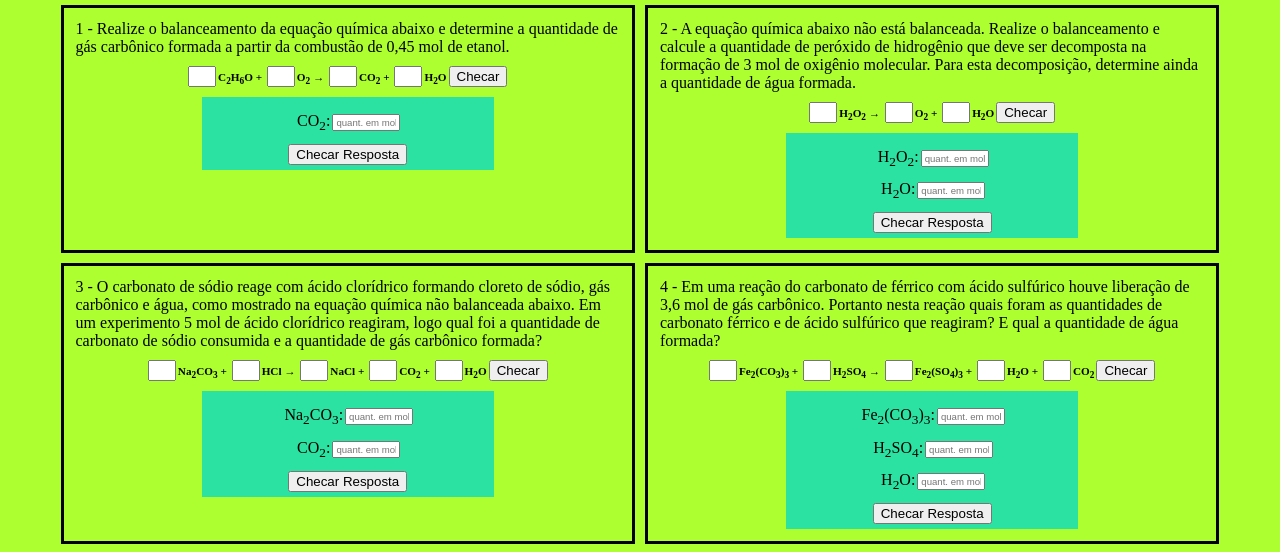
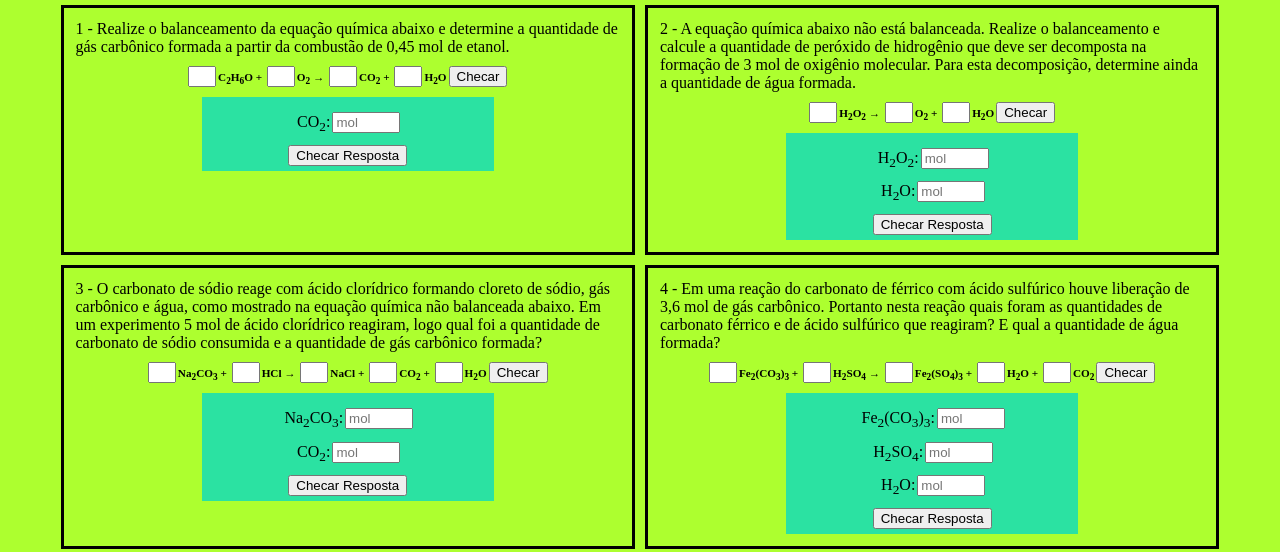
Before and after one commit to dan-kagi/balacing-stoichiometry, a plain HTML site: page index.html in a window 1280 px wide. Shown: the part 181-733 px from the top of the page. Drawn offline with Linux system fonts and the light colour scheme.

Commit message:
change placeholder

```diff
--- a/index.js
+++ b/index.js
@@ -232,7 +232,7 @@ function createCard(question) {
     label.innerHTML = changeToSubscript(question.asking[i].substance) + ':';
     const input = document.createElement('input');
     input.setAttribute('name', question.asking[i].name);
-    input.setAttribute('placeholder', 'quant. em mol');
+    input.setAttribute('placeholder', 'mol');
     answer.appendChild(label);
     answer.appendChild(input);
     stoichForm.appendChild(answer);
--- a/public/styles/style.css
+++ b/public/styles/style.css
@@ -36,7 +36,6 @@ header img {
 
 #stoichiometry input {
   width: 60px;
-  font-size: 0.6rem;
 }
 
 main {
```
